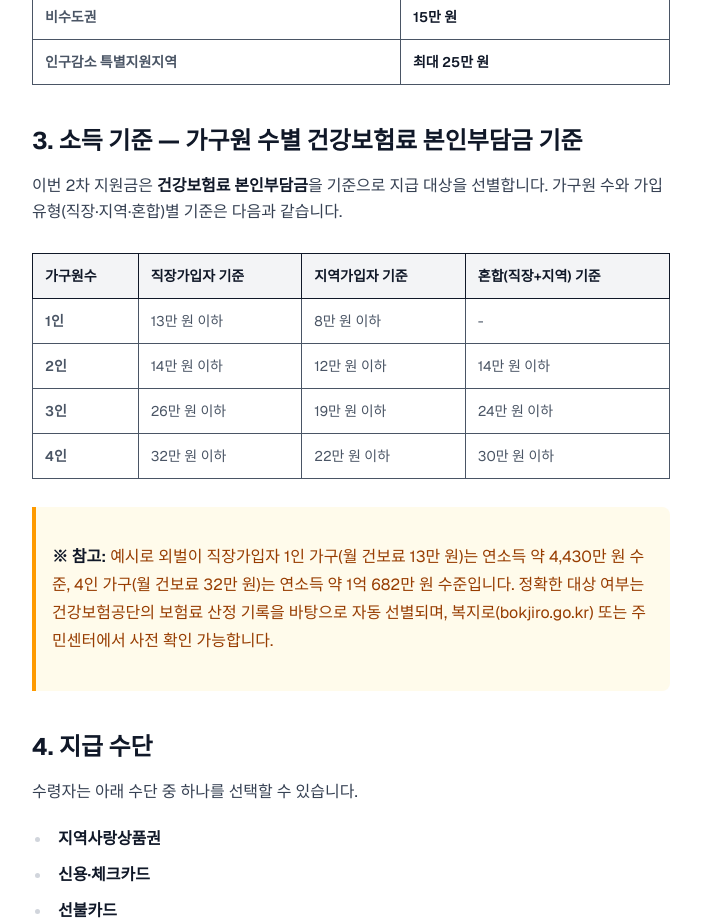
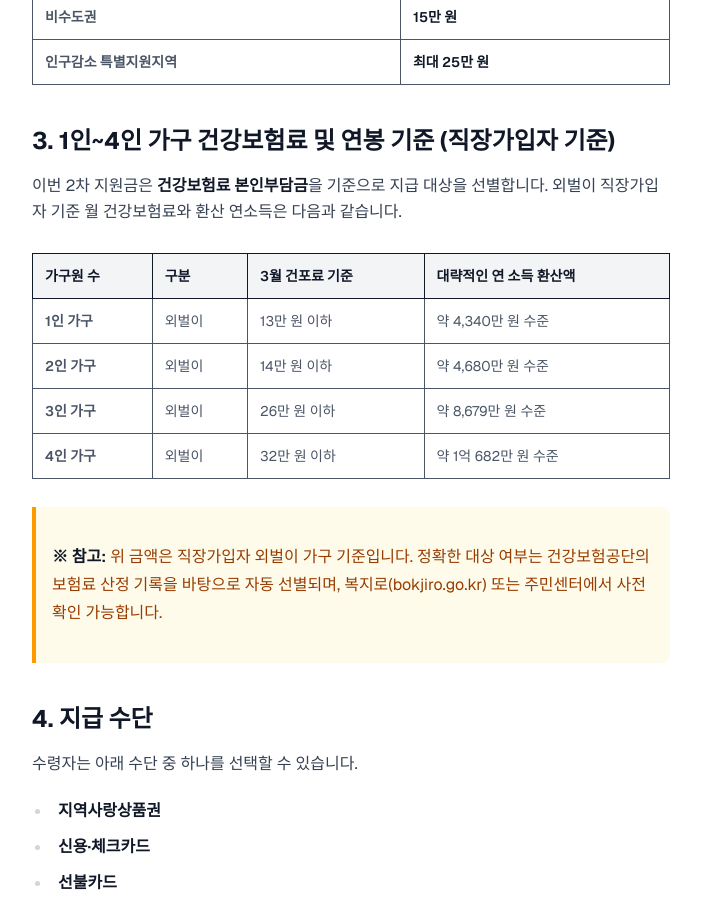
Before and after one commit to j-up/lifefit, a Next.js app: page /posts/2026-goyuga-pihae-support in a window 1280 px wide. Shown: the part 1180-2102 px from the top of the page, without its empty margins (289-990 px from the left). Built offline with nearby package versions, Linux system fonts and the light colour scheme.

Commit message:
fix: update NHIS criteria table with 4-person household income conversions

```diff
--- a/app/data/posts-rich-3.ts
+++ b/app/data/posts-rich-3.ts
@@ -1093,48 +1093,48 @@ export const postsPart3: Post[] = [
         </tbody>
       </table>
 
-      <h2 class="text-2xl font-bold text-gray-900 mt-10 mb-4">3. 소득 기준 — 가구원 수별 건강보험료 본인부담금 기준</h2>
+      <h2 class="text-2xl font-bold text-gray-900 mt-10 mb-4">3. 1인~4인 가구 건강보험료 및 연봉 기준 (직장가입자 기준)</h2>
       <p class="text-gray-700 leading-relaxed my-4">
-        이번 2차 지원금은 <strong>건강보험료 본인부담금</strong>을 기준으로 지급 대상을 선별합니다. 가구원 수와 가입 유형(직장·지역·혼합)별 기준은 다음과 같습니다.
+        이번 2차 지원금은 <strong>건강보험료 본인부담금</strong>을 기준으로 지급 대상을 선별합니다. 외벌이 직장가입자 기준 월 건강보험료와 환산 연소득은 다음과 같습니다.
       </p>
       <table class="min-w-full border-collapse border border-gray-300 text-sm my-6">
         <thead>
           <tr class="bg-gray-100">
-            <th class="p-3 border text-left">가구원수</th>
-            <th class="p-3 border text-left">직장가입자 기준</th>
-            <th class="p-3 border text-left">지역가입자 기준</th>
-            <th class="p-3 border text-left">혼합(직장+지역) 기준</th>
+            <th class="p-3 border text-left">가구원 수</th>
+            <th class="p-3 border text-left">구분</th>
+            <th class="p-3 border text-left">3월 건포료 기준</th>
+            <th class="p-3 border text-left">대략적인 연 소득 환산액</th>
           </tr>
         </thead>
         <tbody>
           <tr>
-            <td class="p-3 border font-semibold">1인</td>
+            <td class="p-3 border font-semibold">1인 가구</td>
+            <td class="p-3 border">외벌이</td>
             <td class="p-3 border">13만 원 이하</td>
-            <td class="p-3 border">8만 원 이하</td>
-            <td class="p-3 border">-</td>
+            <td class="p-3 border">약 4,340만 원 수준</td>
           </tr>
           <tr>
-            <td class="p-3 border font-semibold">2인</td>
+            <td class="p-3 border font-semibold">2인 가구</td>
+            <td class="p-3 border">외벌이</td>
             <td class="p-3 border">14만 원 이하</td>
-            <td class="p-3 border">12만 원 이하</td>
-            <td class="p-3 border">14만 원 이하</td>
+            <td class="p-3 border">약 4,680만 원 수준</td>
           </tr>
           <tr>
-            <td class="p-3 border font-semibold">3인</td>
+            <td class="p-3 border font-semibold">3인 가구</td>
+            <td class="p-3 border">외벌이</td>
             <td class="p-3 border">26만 원 이하</td>
-            <td class="p-3 border">19만 원 이하</td>
-            <td class="p-3 border">24만 원 이하</td>
+            <td class="p-3 border">약 8,679만 원 수준</td>
           </tr>
           <tr>
-            <td class="p-3 border font-semibold">4인</td>
+            <td class="p-3 border font-semibold">4인 가구</td>
+            <td class="p-3 border">외벌이</td>
             <td class="p-3 border">32만 원 이하</td>
-            <td class="p-3 border">22만 원 이하</td>
-            <td class="p-3 border">30만 원 이하</td>
+            <td class="p-3 border">약 1억 682만 원 수준</td>
           </tr>
         </tbody>
       </table>
       <div class="bg-amber-50 border-l-4 border-amber-500 p-4 my-6 rounded-r-lg">
-        <p class="text-amber-800"><strong>※ 참고:</strong> 예시로 외벌이 직장가입자 1인 가구(월 건보료 13만 원)는 연소득 약 4,430만 원 수준, 4인 가구(월 건보료 32만 원)는 연소득 약 1억 682만 원 수준입니다. 정확한 대상 여부는 건강보험공단의 보험료 산정 기록을 바탕으로 자동 선별되며, 복지로(bokjiro.go.kr) 또는 주민센터에서 사전 확인 가능합니다.</p>
+        <p class="text-amber-800"><strong>※ 참고:</strong> 위 금액은 직장가입자 외벌이 가구 기준입니다. 정확한 대상 여부는 건강보험공단의 보험료 산정 기록을 바탕으로 자동 선별되며, 복지로(bokjiro.go.kr) 또는 주민센터에서 사전 확인 가능합니다.</p>
       </div>
 
       <h2 class="text-2xl font-bold text-gray-900 mt-10 mb-4">4. 지급 수단</h2>
```
